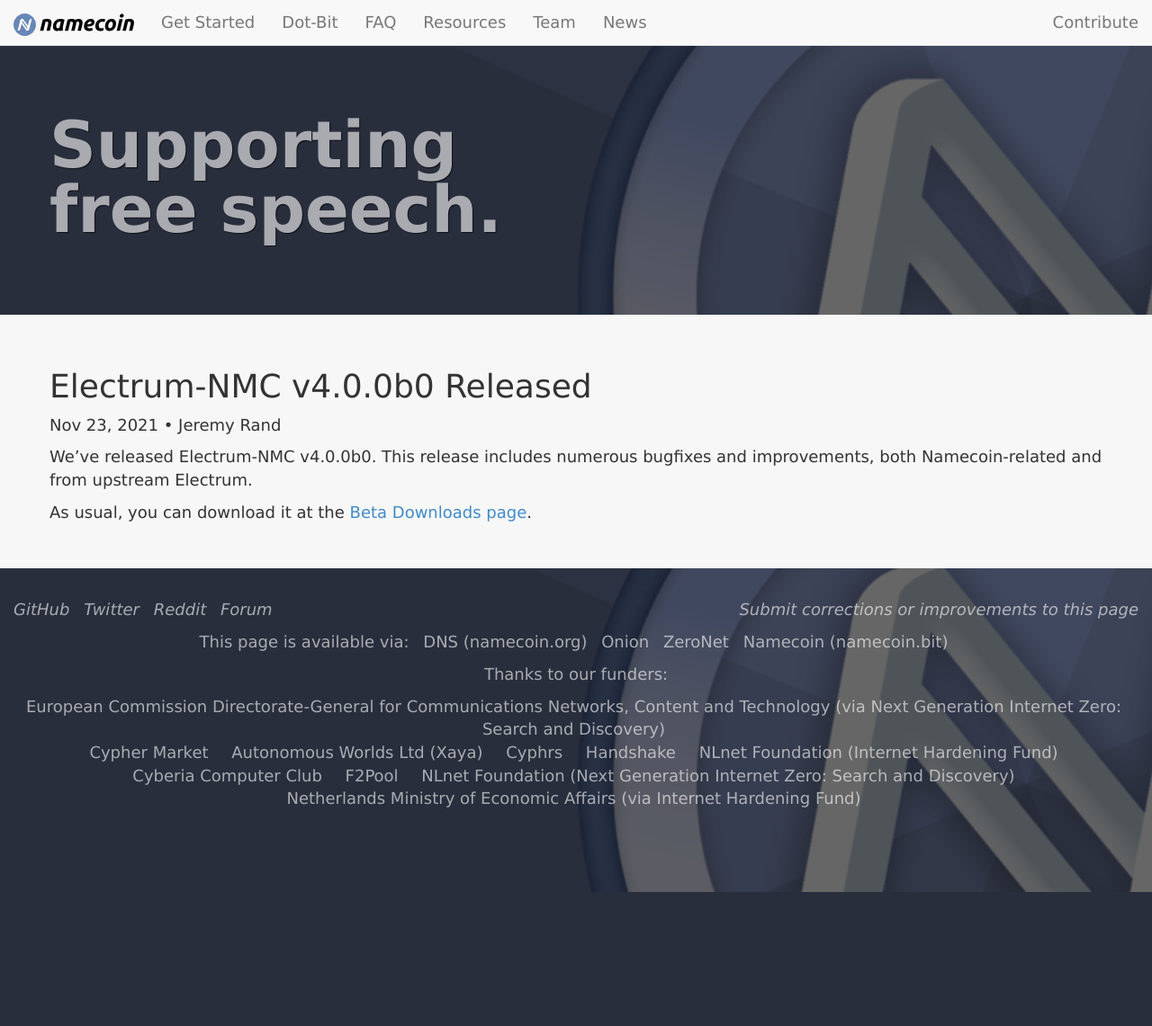
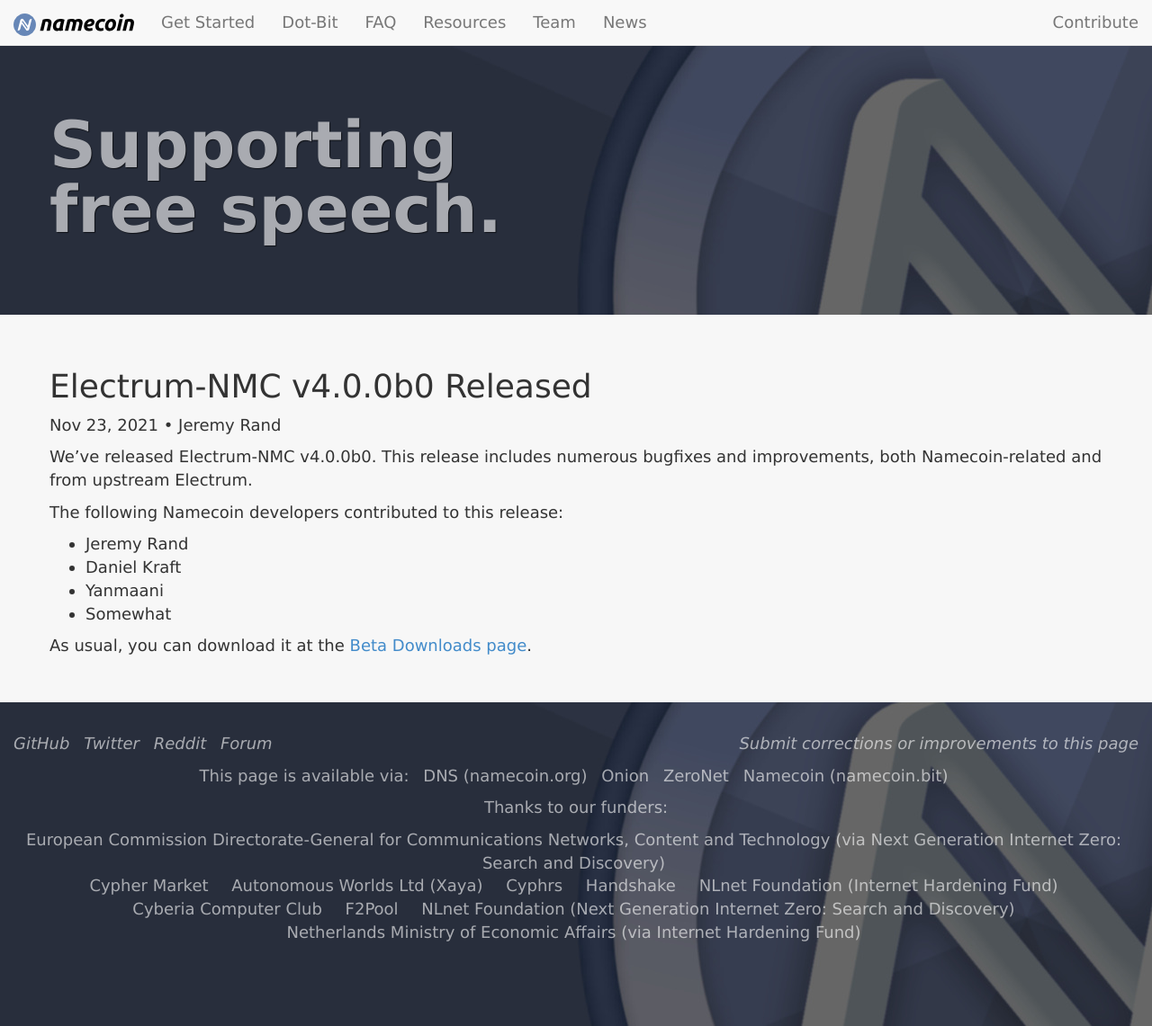
Before and after one commit to JeremyRand/namecoin.org, a Jekyll site: the page built from _posts/2021-11-23-electrum-nmc-v4.0.0b0-released.md, in a window 1280 px wide and 1141 px high. Shown: the whole window at 90% size. Built offline with Jekyll 4.4.1, drawn with Linux system fonts in a browser that asks for light colours.

Commit message:
Expand post from 1db660da616a235a62492ccca2c17a27fcd6c196

```diff
--- a/_posts/2021-11-23-electrum-nmc-v4.0.0b0-released.md
+++ b/_posts/2021-11-23-electrum-nmc-v4.0.0b0-released.md
@@ -7,4 +7,11 @@ tags: [Releases, Electrum Releases]
 
 We've released Electrum-NMC v4.0.0b0.  This release includes numerous bugfixes and improvements, both Namecoin-related and from upstream Electrum.
 
+The following Namecoin developers contributed to this release:
+
+* Jeremy Rand
+* Daniel Kraft
+* Yanmaani
+* Somewhat
+
 As usual, you can download it at the [Beta Downloads page]({{ "/download/betas/#electrum-nmc" | relative_url }}).
```
